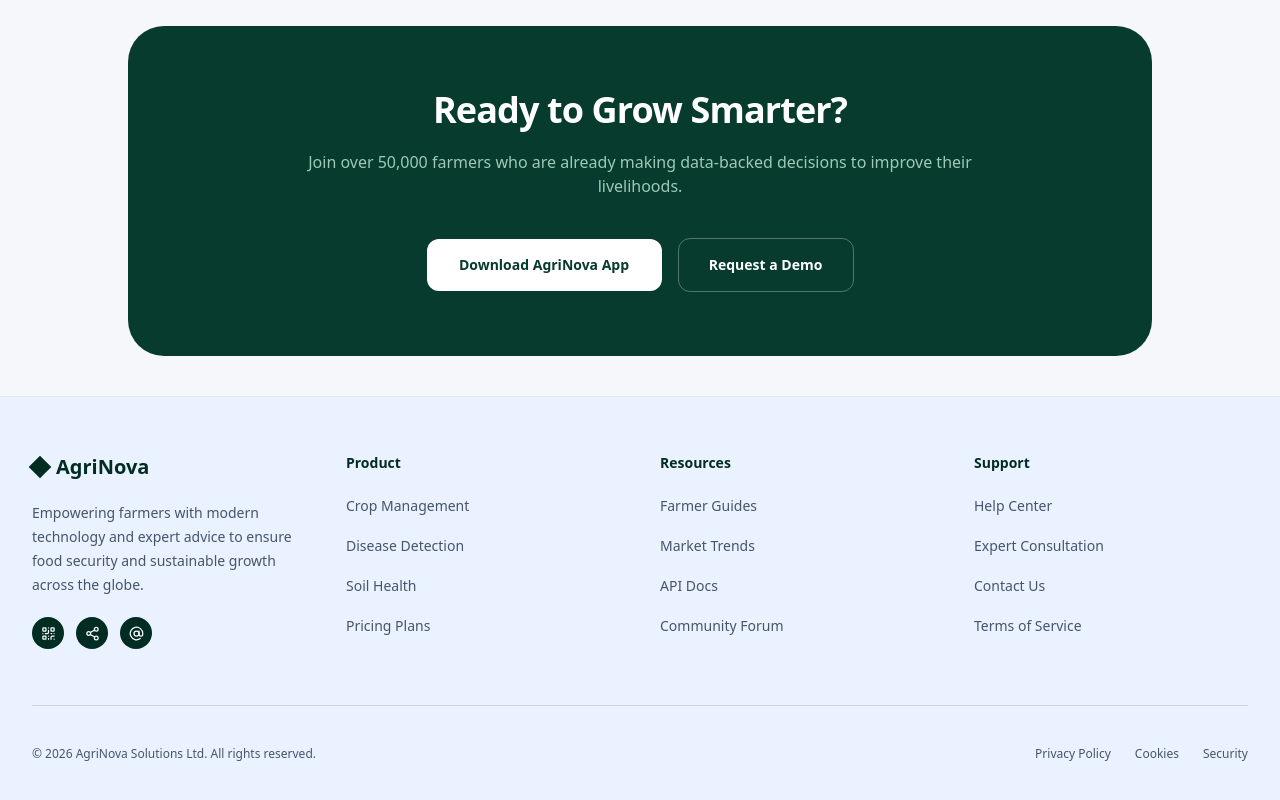
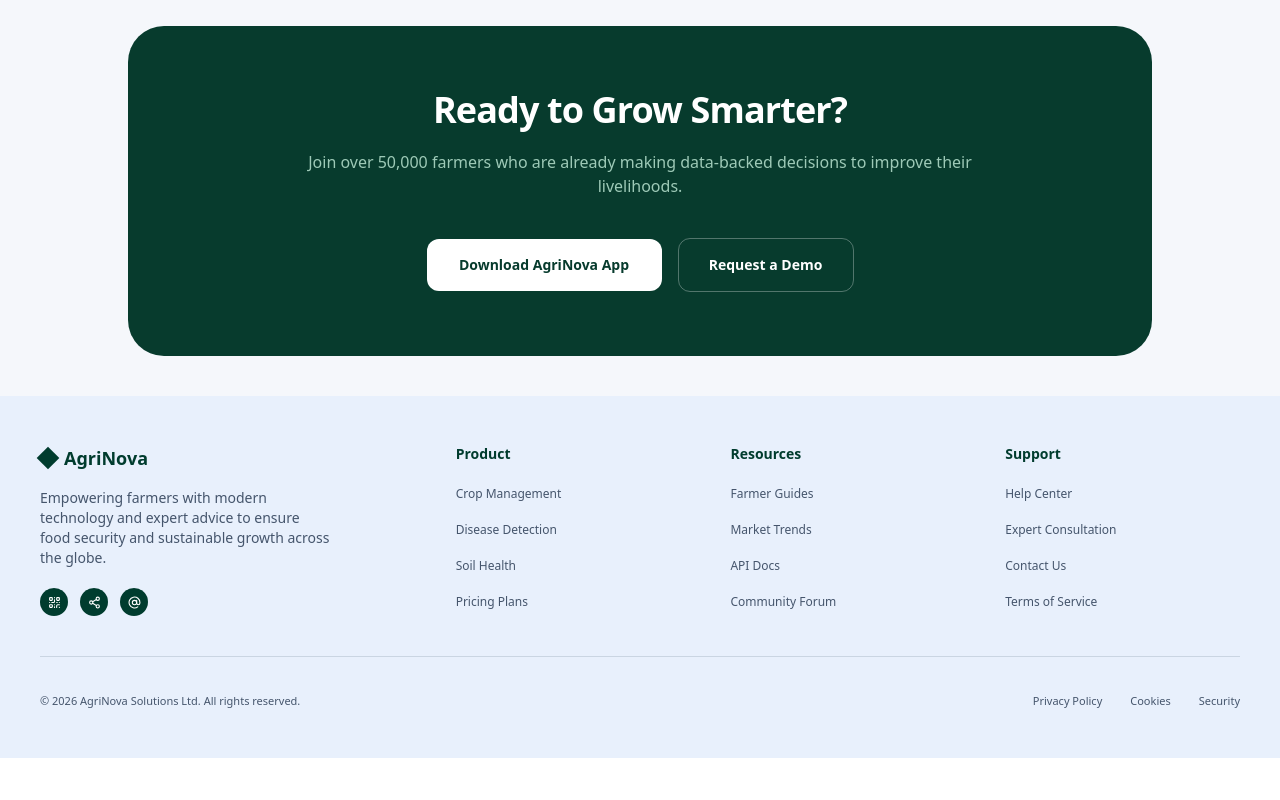
Before and after one commit to raselahmed2023/agrinova-client, a Next.js app: page / in a window 1280 px wide. Shown: the part 935-1735 px from the top of the page. After the commit the page ends 1693 px from the top, so only its background shows below. Built offline with nearby package versions, Linux system fonts and the light colour scheme.

Commit message:
edit: footer section

```diff
--- a/src/components/shared/Footer.tsx
+++ b/src/components/shared/Footer.tsx
@@ -24,71 +24,68 @@ const supportLinks = [
 
 export default function Footer() {
   return (
-    <footer className="border-t border-slate-200 bg-[#eaf2ff]">
-      <div className="mx-auto max-w-7xl px-6 py-14 lg:px-8">
-        <div className="grid gap-10 md:grid-cols-2 lg:grid-cols-4">
+    <footer className="w-full bg-[#e8f0fc]">
+      <div className="w-full px-8 py-12 lg:px-10">
+        {/* Top */}
+        <div className="grid grid-cols-1 gap-10 md:grid-cols-2 lg:grid-cols-[1.6fr_1fr_1fr_1fr]">
           {/* Brand */}
-          <div className="lg:max-w-xs">
+          <div className="max-w-[290px]">
             <Link href="/" className="inline-flex items-center gap-2">
-              <div className="h-4 w-4 rotate-45 bg-emerald-950" />
-              <span className="text-xl font-bold text-emerald-950">
+              <div className="h-4 w-4 rotate-45 bg-[#003c2e]" />
+
+              <span className="text-lg font-bold text-[#003c2e]">
                 AgriNova
               </span>
             </Link>
 
-            <p className="mt-5 text-sm leading-6 text-slate-600">
+            <p className="mt-4 text-sm leading-5 text-slate-600">
               Empowering farmers with modern technology and expert advice to
               ensure food security and sustainable growth across the globe.
             </p>
 
             <div className="mt-5 flex items-center gap-3">
               <SocialButton ariaLabel="QR Code">
-                <QrCode size={15} />
+                <QrCode size={13} />
               </SocialButton>
 
               <SocialButton ariaLabel="Share">
-                <Share2 size={15} />
+                <Share2 size={13} />
               </SocialButton>
 
               <SocialButton ariaLabel="Email">
-                <AtSign size={15} />
+                <AtSign size={13} />
               </SocialButton>
             </div>
           </div>
 
-          {/* Product */}
           <FooterColumn title="Product" links={productLinks} />
-
-          {/* Resources */}
           <FooterColumn title="Resources" links={resourceLinks} />
-
-          {/* Support */}
           <FooterColumn title="Support" links={supportLinks} />
         </div>
 
         {/* Bottom */}
-        <div className="mt-14 border-t border-slate-300 pt-10">
-          <div className="flex flex-col gap-5 text-xs text-slate-600 md:flex-row md:items-center md:justify-between">
+        <div className="mt-10 border-t border-slate-300 pt-9">
+          <div className="flex flex-col gap-4 text-[11px] text-slate-600 md:flex-row md:items-center md:justify-between">
             <p>© 2026 AgriNova Solutions Ltd. All rights reserved.</p>
 
-            <div className="flex flex-wrap items-center gap-6">
+            <div className="flex items-center gap-7">
               <Link
                 href="#"
-                className="transition-colors hover:text-emerald-950"
+                className="transition-colors hover:text-[#003c2e]"
               >
                 Privacy Policy
               </Link>
 
               <Link
                 href="#"
-                className="transition-colors hover:text-emerald-950"
+                className="transition-colors hover:text-[#003c2e]"
               >
                 Cookies
               </Link>
 
               <Link
                 href="#"
-                className="transition-colors hover:text-emerald-950"
+                className="transition-colors hover:text-[#003c2e]"
               >
                 Security
               </Link>
@@ -111,14 +108,16 @@ type FooterColumnProps = {
 function FooterColumn({ title, links }: FooterColumnProps) {
   return (
     <div>
-      <h3 className="text-sm font-semibold text-emerald-950">{title}</h3>
+      <h3 className="text-sm font-semibold text-[#003c2e]">
+        {title}
+      </h3>
 
-      <ul className="mt-5 space-y-4">
+      <ul className="mt-4 space-y-3">
         {links.map((link) => (
           <li key={link.label}>
             <Link
               href={link.href}
-              className="text-sm text-slate-600 transition-colors hover:text-emerald-950"
+              className="text-xs text-slate-600 transition-colors hover:text-[#003c2e]"
             >
               {link.label}
             </Link>
@@ -134,12 +133,15 @@ type SocialButtonProps = {
   ariaLabel: string;
 };
 
-function SocialButton({ children, ariaLabel }: SocialButtonProps) {
+function SocialButton({
+  children,
+  ariaLabel,
+}: SocialButtonProps) {
   return (
     <button
       type="button"
       aria-label={ariaLabel}
-      className="flex h-8 w-8 items-center justify-center rounded-full bg-emerald-950 text-white transition hover:bg-emerald-800"
+      className="flex h-7 w-7 items-center justify-center rounded-full bg-[#003c2e] text-white transition hover:bg-[#075c46]"
     >
       {children}
     </button>
```
